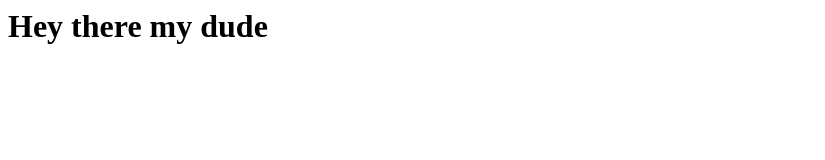
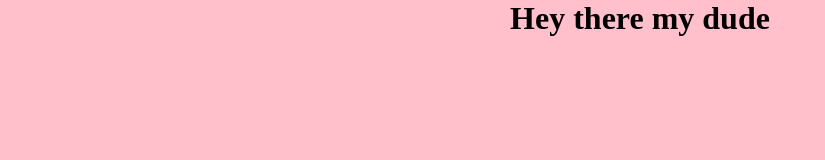
Before and after one commit to MRourke93/mrourke-resume, a plain HTML site: page index.html in a window 1280 px wide. Shown: the whole page, without its empty margins (0-825 px from the left). Drawn offline with Linux system fonts and the light colour scheme.

Commit message:
indexfix

```diff
--- a/index.html
+++ b/index.html
@@ -4,7 +4,7 @@
     <meta http-equiv="X-UA-Compatible" content="IE=edge">
     <meta name="viewport" content="width=device-width, initial-scale=1.0">
     <title>Document</title>
-    <link rel="stylesheet" href="styles.css>"
+    <link rel="stylesheet" href="styles.css">
 </head>
 <body>
     <h1>Hey there my dude</h1>
```
